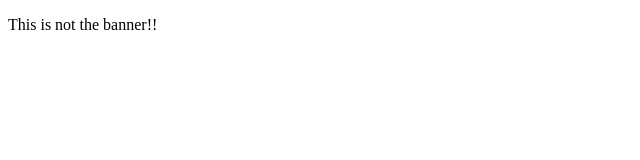
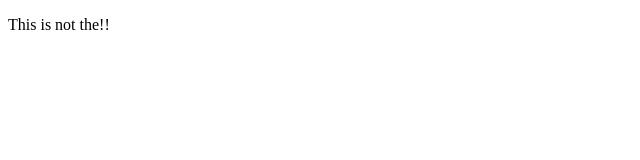
Before and after one commit to dldnlee/roleplay_testing, a plain HTML site: page index.html in a window 1280 px wide. Shown: the full height of the page, 0-640 px from the left. Drawn offline with Linux system fonts and the light colour scheme.

Commit message:
test commit

```diff
--- a/index.html
+++ b/index.html
@@ -7,7 +7,7 @@
   </head>
   <body>
     <div>
-      <p>This is not the banner!!</p>
+      <p>This is not the!!</p>
     </div>
   </body>
 </html>
```
